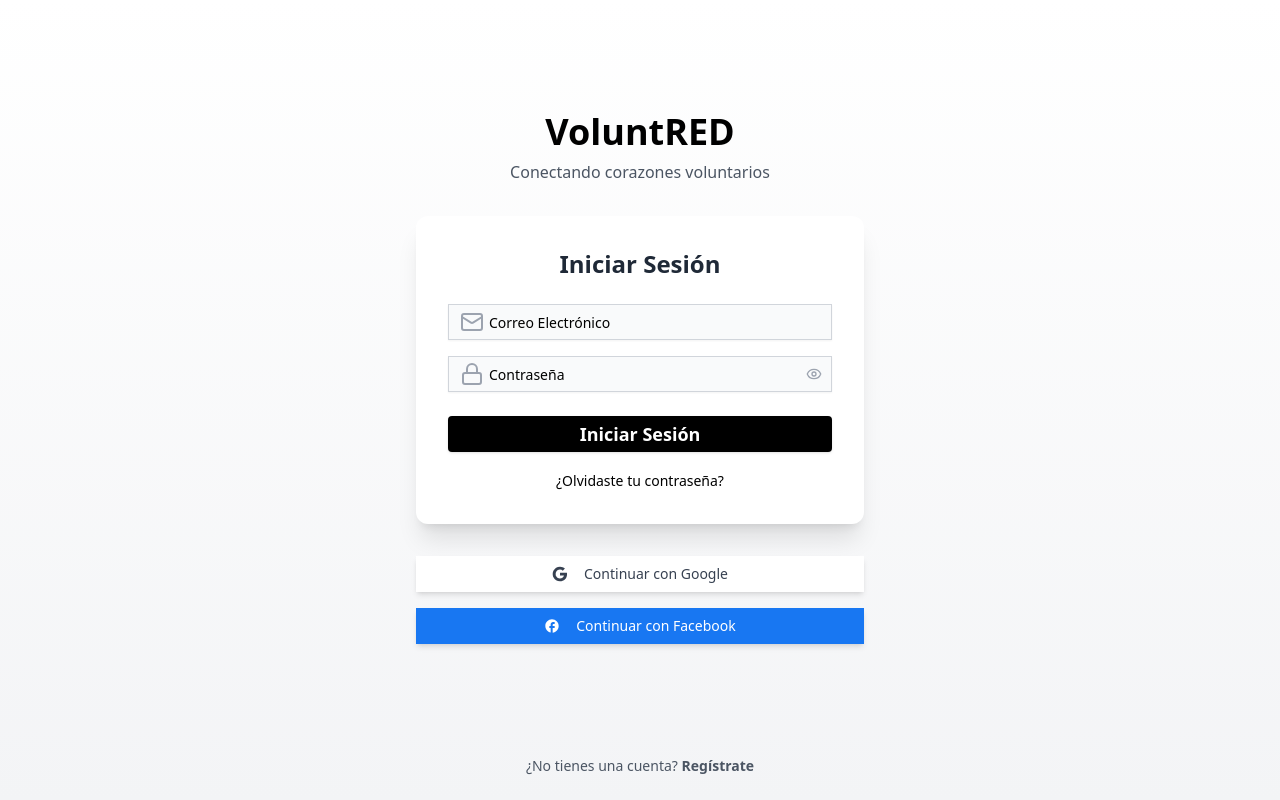
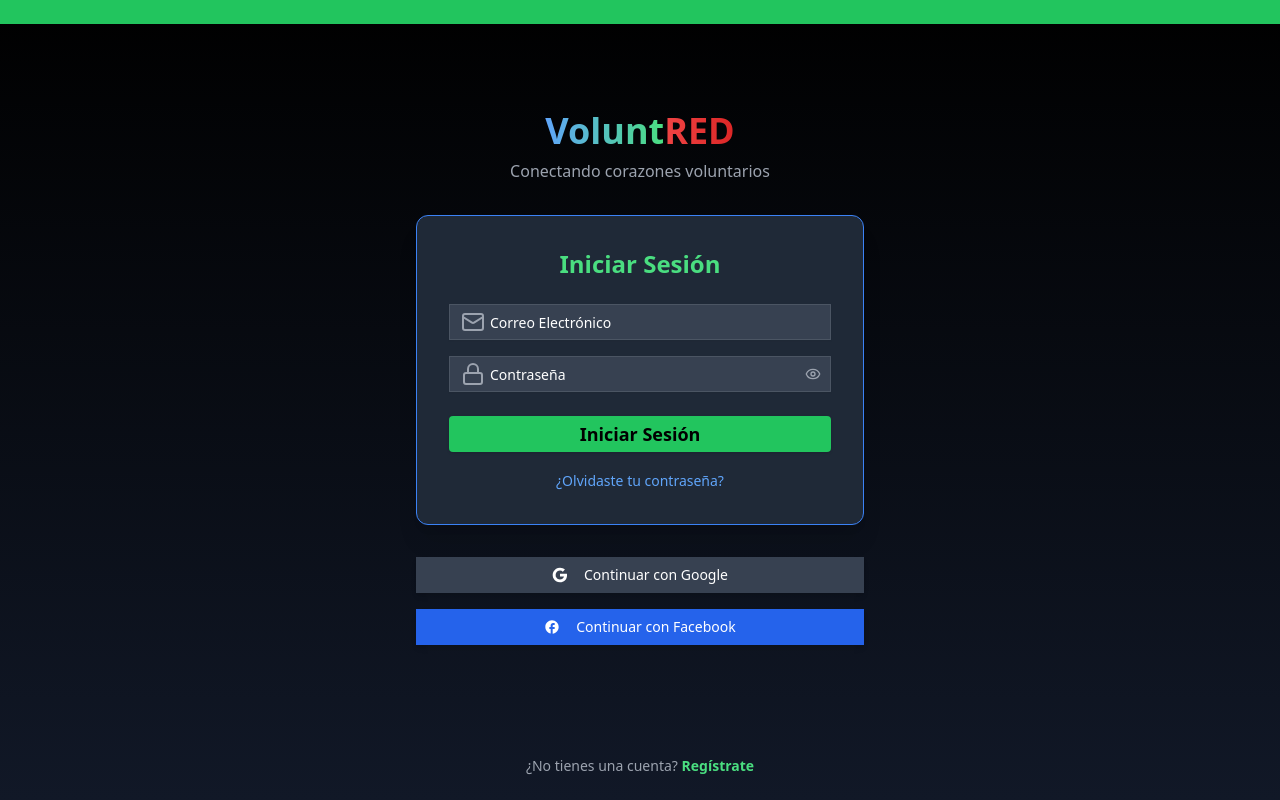
Before and after one commit to MarioB19/voluntred_prototype_web, a Next.js app: page / in a window 1280 px wide. Built offline with nearby package versions, Linux system fonts and the light colour scheme.

Commit message:
Improve design for login

```diff
--- a/src/components/login/LoginPage.tsx
+++ b/src/components/login/LoginPage.tsx
@@ -22,9 +22,9 @@ export default function LoginPage() {
   }
 
   return (
-    <div className="flex flex-col min-h-screen bg-gradient-to-b from-white to-gray-100">
+    <div className="flex flex-col min-h-screen bg-gradient-to-b from-black to-gray-900 text-white">
       {/* Status Bar */}
-      <div className="h-6 bg-primary" />
+      <div className="h-6 bg-green-500" />
 
       {/* Main Content */}
       <div className="flex-1 overflow-y-auto p-4 flex flex-col items-center justify-center">
@@ -34,18 +34,21 @@ export default function LoginPage() {
           transition={{ duration: 0.5 }}
           className="text-center mb-8"
         >
-          <h1 className="text-4xl font-bold text-primary mb-2">VoluntRED</h1>
-          <p className="text-gray-600">Conectando corazones voluntarios</p>
+          <h1 className="text-4xl font-bold mb-2">
+            <span className="bg-gradient-to-r from-blue-400 to-green-400 bg-clip-text text-transparent">Volunt</span>
+            <span className="bg-gradient-to-r from-red-500 to-red-600 bg-clip-text text-transparent">RED</span>
+          </h1>
+          <p className="text-gray-400">Conectando corazones voluntarios</p>
         </motion.div>
 
         <motion.div
-          className="w-full max-w-md bg-white rounded-xl shadow-xl overflow-hidden"
+          className="w-full max-w-md bg-gray-800 rounded-xl shadow-xl overflow-hidden border border-blue-500"
           initial={{ opacity: 0, scale: 0.9 }}
           animate={{ opacity: 1, scale: 1 }}
           transition={{ duration: 0.5, delay: 0.2 }}
         >
           <div className="p-8">
-            <h2 className="text-2xl font-bold text-center mb-6 text-gray-800">Iniciar Sesión</h2>
+            <h2 className="text-2xl font-bold text-center mb-6 text-green-400">Iniciar Sesión</h2>
             <form onSubmit={handleSubmit} className="space-y-6">
               <div className="space-y-4">
                 <motion.div
@@ -59,7 +62,7 @@ export default function LoginPage() {
                     id="email"
                     type="email"
                     placeholder="Correo Electrónico"
-                    className="pl-10 bg-gray-50 border-gray-300 focus:border-primary focus:ring-primary"
+                    className="pl-10 bg-gray-700 border-gray-600 text-white placeholder-gray-400 focus:border-green-500 focus:ring-green-500"
                     required
                     value={email}
                     onChange={(e) => setEmail(e.target.value)}
@@ -77,7 +80,7 @@ export default function LoginPage() {
                     id="password"
                     type={showPassword ? "text" : "password"}
                     placeholder="Contraseña"
-                    className="pl-10 bg-gray-50 border-gray-300 focus:border-primary focus:ring-primary"
+                    className="pl-10 bg-gray-700 border-gray-600 text-white placeholder-gray-400 focus:border-green-500 focus:ring-green-500"
                     required
                     value={password}
                     onChange={(e) => setPassword(e.target.value)}
@@ -86,7 +89,7 @@ export default function LoginPage() {
                     type="button"
                     variant="ghost"
                     size="icon"
-                    className="absolute right-0 top-0 h-full text-gray-400 hover:text-primary"
+                    className="absolute right-0 top-0 h-full text-gray-400 hover:text-green-400"
                     onClick={() => setShowPassword(!showPassword)}
                   >
                     {showPassword ? <EyeOff className="h-4 w-4" /> : <Eye className="h-4 w-4" />}
@@ -100,7 +103,7 @@ export default function LoginPage() {
                 transition={{ duration: 0.5, delay: 0.5 }}
               >
                 <Button
-                  className="w-full bg-black hover:bg-gray-800 text-white font-semibold py-2 px-4 rounded transition-colors duration-300"
+                  className="w-full bg-green-500 hover:bg-green-600 text-black font-semibold py-2 px-4 rounded transition-colors duration-300"
                   type="submit"
                 >
                   <span className="text-lg">Iniciar Sesión</span>
@@ -114,7 +117,7 @@ export default function LoginPage() {
               animate={{ opacity: 1 }}
               transition={{ duration: 0.5, delay: 0.6 }}
             >
-              <Link href="/forgot-password" className="text-sm text-primary hover:underline">
+              <Link href="/forgot-password" className="text-sm text-blue-400 hover:underline">
                 ¿Olvidaste tu contraseña?
               </Link>
             </motion.div>
@@ -127,7 +130,7 @@ export default function LoginPage() {
           animate={{ opacity: 1 }}
           transition={{ duration: 0.5, delay: 0.7 }}
         >
-          <Button className="w-full bg-white text-gray-700 hover:bg-gray-100 transition-colors duration-300 shadow-md" type="button">
+          <Button className="w-full bg-gray-700 text-white hover:bg-gray-600 transition-colors duration-300 shadow-md" type="button">
             <svg className="w-5 h-5 mr-2" viewBox="0 0 24 24">
               <path fill="currentColor" d="M22.56 12.25c0-.78-.07-1.53-.2-2.25H12v4.26h5.92c-.26 1.37-1.04 2.53-2.21 3.31v2.77h3.57c2.08-1.92 3.28-4.74 3.28-8.09z" />
               <path fill="currentColor" d="M12 23c2.97 0 5.46-.98 7.28-2.66l-3.57-2.77c-.98.66-2.23 1.06-3.71 1.06-2.86 0-5.29-1.93-6.16-4.53H2.18v2.84C3.99 20.53 7.7 23 12 23z" />
@@ -136,7 +139,7 @@ export default function LoginPage() {
             </svg>
             Continuar con Google
           </Button>
-          <Button className="w-full bg-[#1877F2] text-white hover:bg-[#166FE5] transition-colors duration-300 shadow-md" type="button">
+          <Button className="w-full bg-blue-600 text-white hover:bg-blue-700 transition-colors duration-300 shadow-md" type="button">
             <svg className="w-5 h-5 mr-2" viewBox="0 0 24 24">
               <path fill="currentColor" d="M22 12c0-5.52-4.48-10-10-10S2 6.48 2 12c0 4.84 3.44 8.87 8 9.8V15H8v-3h2V9.5C10 7.57 11.57 6 13.5 6H16v3h-2c-.55 0-1 .45-1 1v2h3v3h-3v6.95c5.05-.5 9-4.76 9-9.95z" />
             </svg>
@@ -152,9 +155,9 @@ export default function LoginPage() {
         animate={{ opacity: 1, y: 0 }}
         transition={{ duration: 0.5, delay: 0.8 }}
       >
-        <p className="text-sm text-gray-600">
+        <p className="text-sm text-gray-400">
           ¿No tienes una cuenta?{' '}
-          <Link href="/register" className="text-primary font-semibold hover:underline">
+          <Link href="/register" className="text-green-400 font-semibold hover:underline">
             Regístrate
           </Link>
         </p>
```
